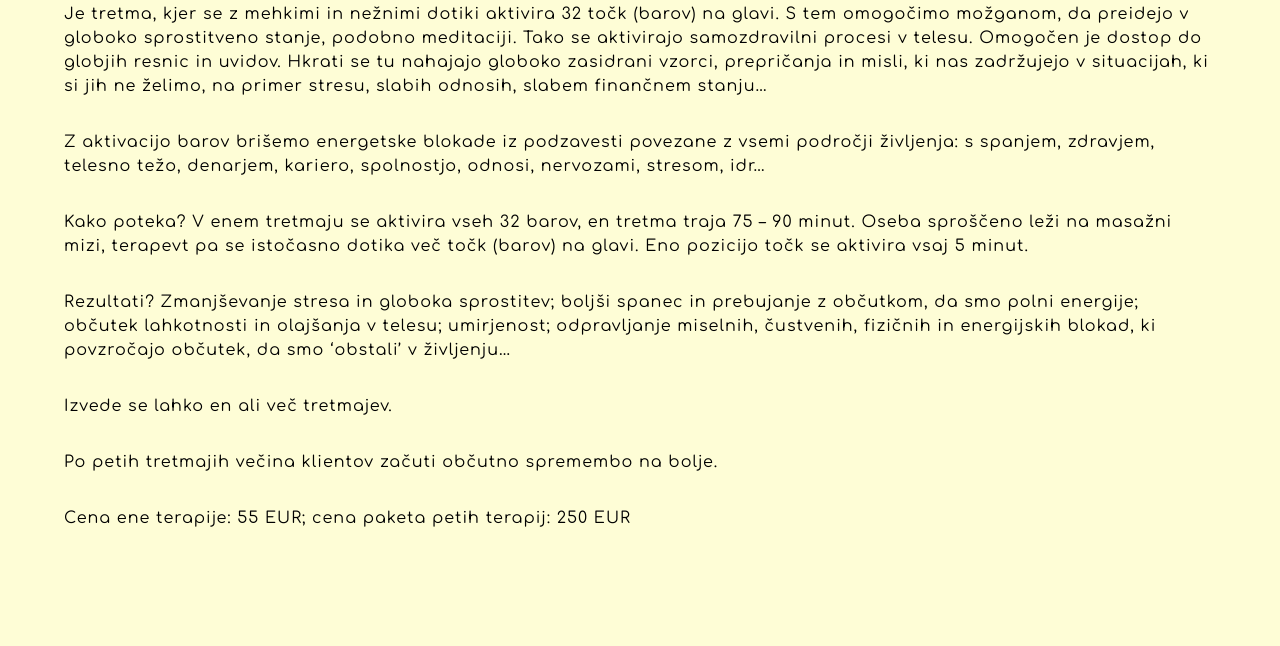
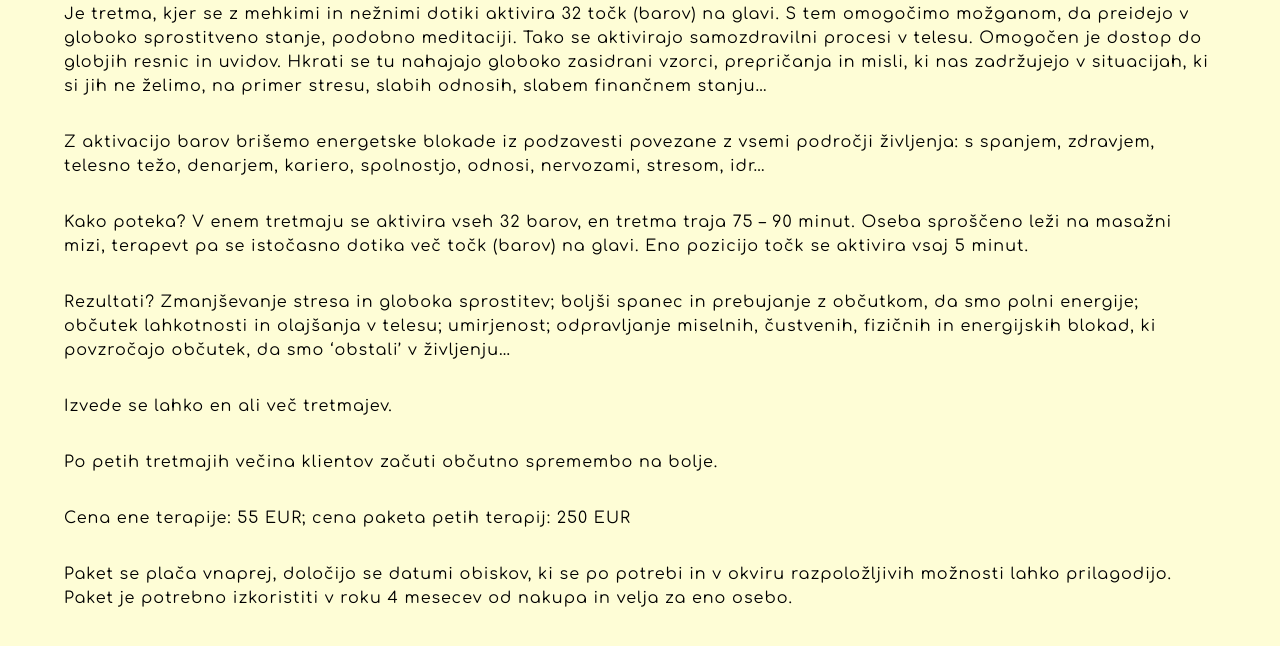
Before and after one commit to HyoMiYing/vilasonca, a plain HTML site: page access-bars.html in a window 1280 px wide. Shown: the part 678-1324 px from the top of the page. Before the commit the page ends 1280 px from the top, so only its background shows below. Drawn offline with Linux system fonts and the light colour scheme.

Commit message:
updated info on the treatment packages

```diff
--- a/access-bars.html
+++ b/access-bars.html
@@ -46,5 +46,7 @@
       <p>Izvede se lahko en ali več  tretmajev.</p>
       <p>Po petih tretmajih večina klientov začuti občutno spremembo na bolje.</p>
       <p>Cena ene terapije: 55 EUR; cena paketa petih terapij: 250 EUR</p>
+	  <p>Paket se plača vnaprej, določijo se datumi obiskov, ki se po potrebi in v okviru razpoložljivih možnosti lahko prilagodijo.
+	  Paket je potrebno izkoristiti v roku 4 mesecev od nakupa in velja za eno osebo.</p>
   </body>
 </html>
```
Also changed, not shown: eft.html (+2 -0 lines), masaza.html (+2 -1 lines), rocna_limfna_drenaza.html (+3 -1 lines).
